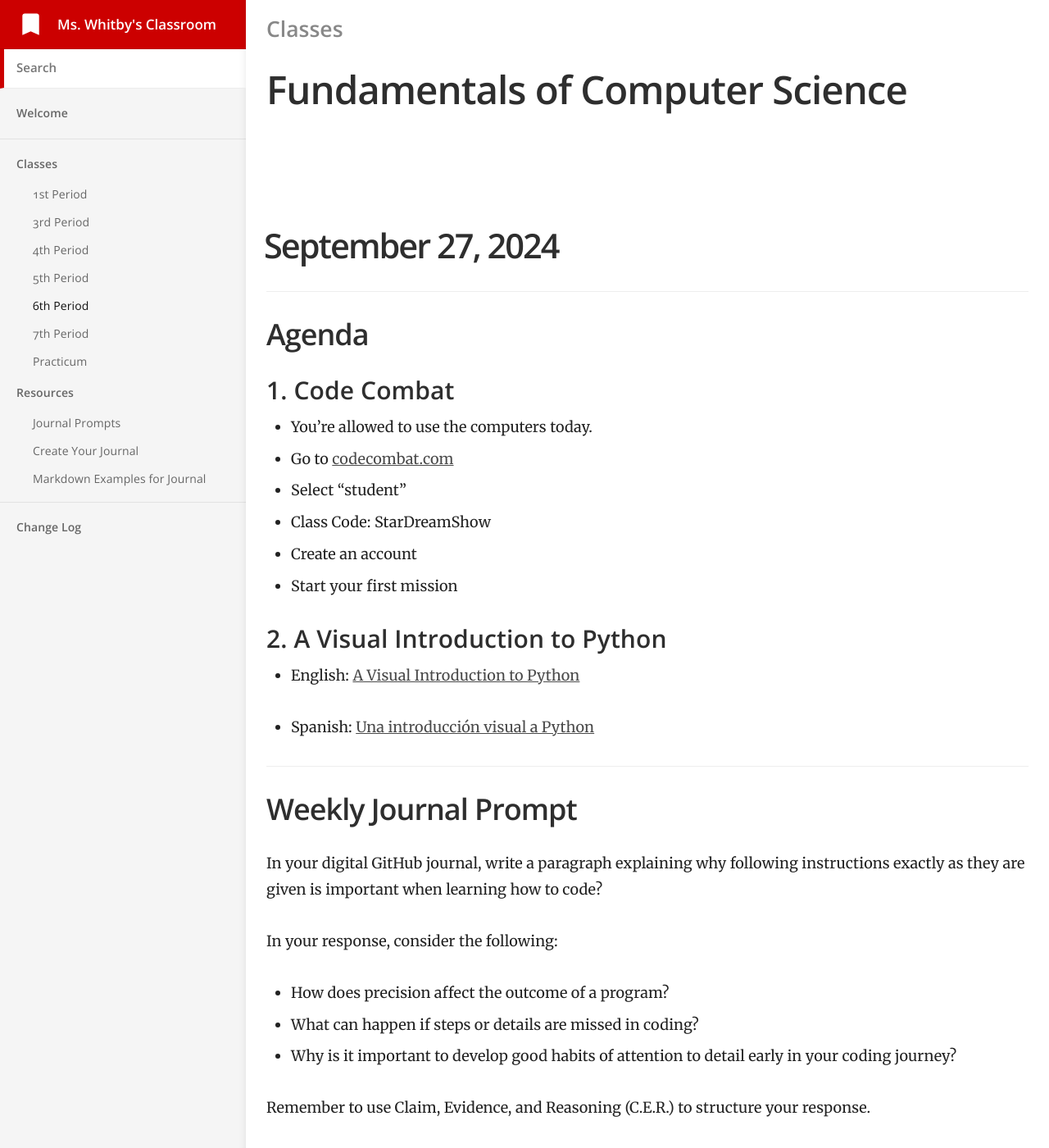
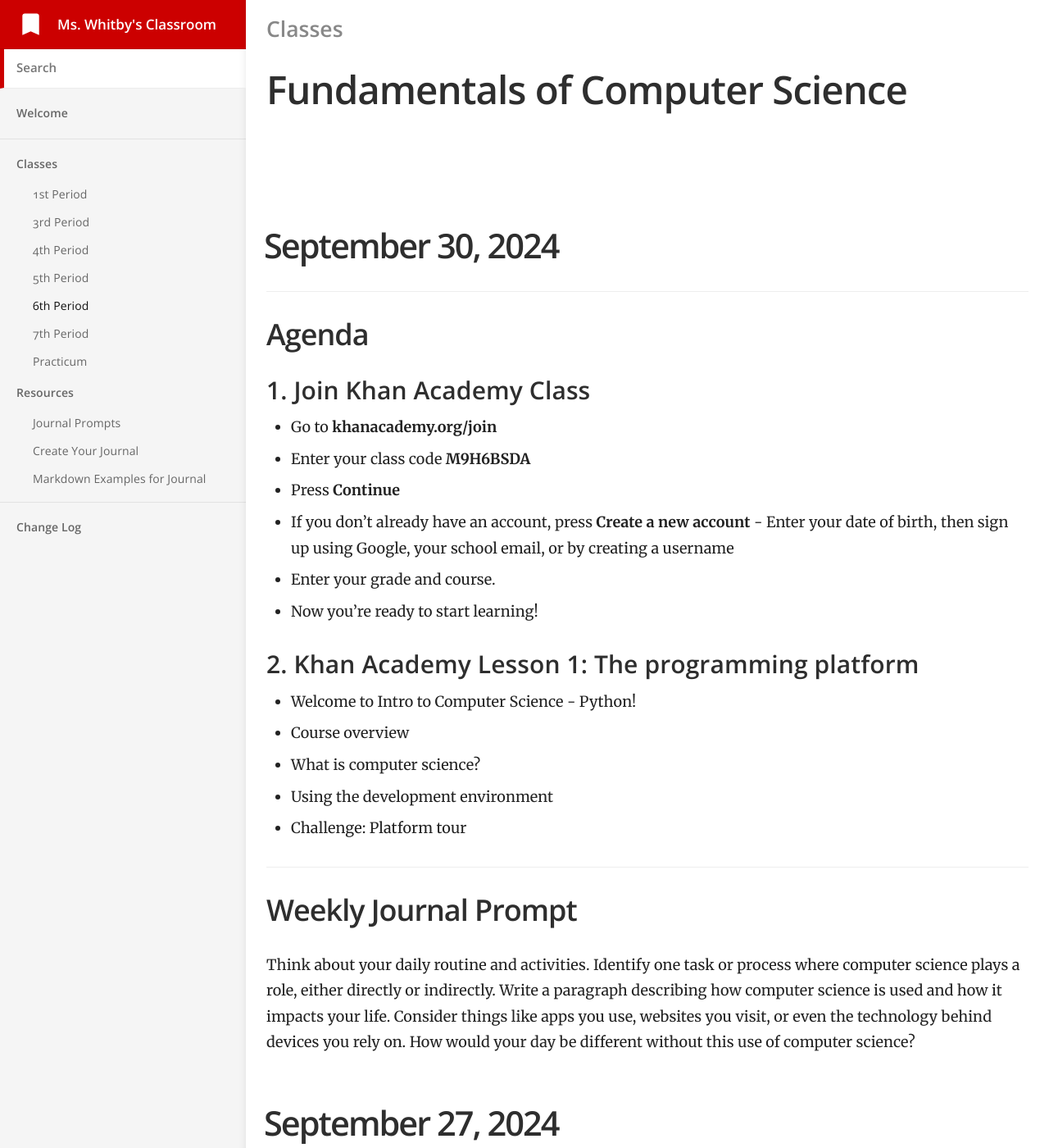
Before and after one commit to mswhitby/classroom, a Jekyll site: the page built from _docs/classes/6th.md, in a window 1280 px wide and 1400 px high. Shown: the whole window at 82% size. Built offline with Jekyll 4.4.1, drawn with Linux system fonts in a browser that asks for light colours.

Commit message:
Updated lessons

```diff
--- a/_docs/classes/6th.md
+++ b/_docs/classes/6th.md
@@ -4,6 +4,31 @@ subtitle: Fundamentals of Computer Science
 category: Classes
 order: 5
 ---
+
+# September 30, 2024
+
+## Agenda
+
+### 1. Join Khan Academy Class
+
+- Go to **khanacademy.org/join**
+- Enter your class code **M9H6BSDA**
+- Press **Continue**
+- If you don’t already have an account, press **Create a new account** - Enter your date of birth, then sign up using Google, your school email, or by creating a username
+- Enter your grade and course.
+- Now you’re ready to start learning!
+
+### 2. Khan Academy Lesson 1: The programming platform
+
+- Welcome to Intro to Computer Science - Python!
+- Course overview
+- What is computer science?
+- Using the development environment
+- Challenge: Platform tour
+
+## Weekly Journal Prompt
+
+Think about your daily routine and activities. Identify one task or process where computer science plays a role, either directly or indirectly. Write a paragraph describing how computer science is used and how it impacts your life. Consider things like apps you use, websites you visit, or even the technology behind devices you rely on. How would your day be different without this use of computer science?
 
 # September 27, 2024
 
```
Also changed, not shown: _docs/classes/7th.md (+10 -0 lines).
